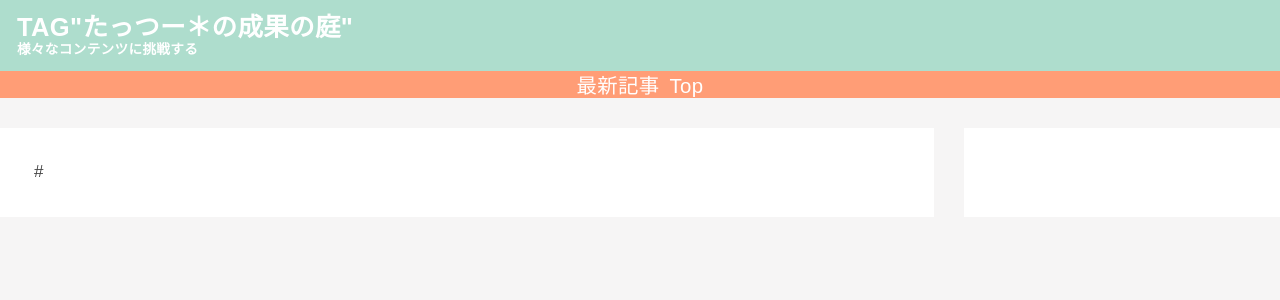
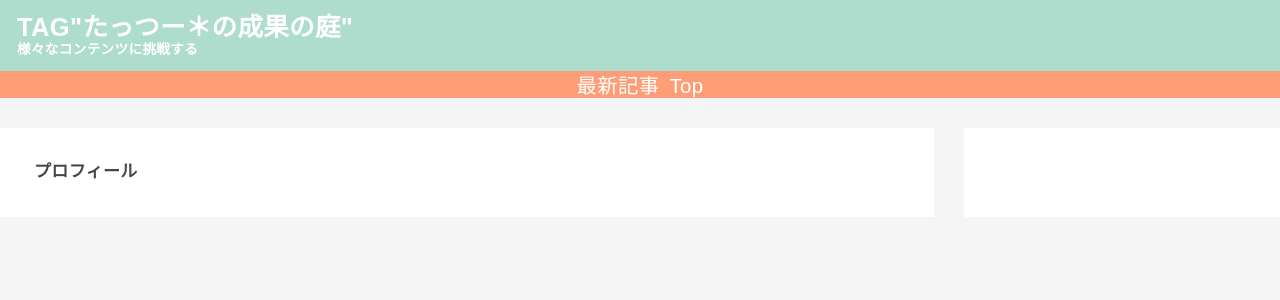
Before and after one commit to tattsuast/tattsuast.github.io, a Jekyll site: the page built from index.md, in a window 1280 px wide. Shown: the top 300 px of the page. Built offline with Jekyll 4.4.1, drawn with Linux system fonts in a browser that asks for light colours.

Commit message:
Update index.md

```diff
--- a/index.md
+++ b/index.md
@@ -1,5 +1,5 @@
 ---
 layout: home
-title: TSA-home
+title: TAG-home
 ---
-#
+## プロフィール
```
